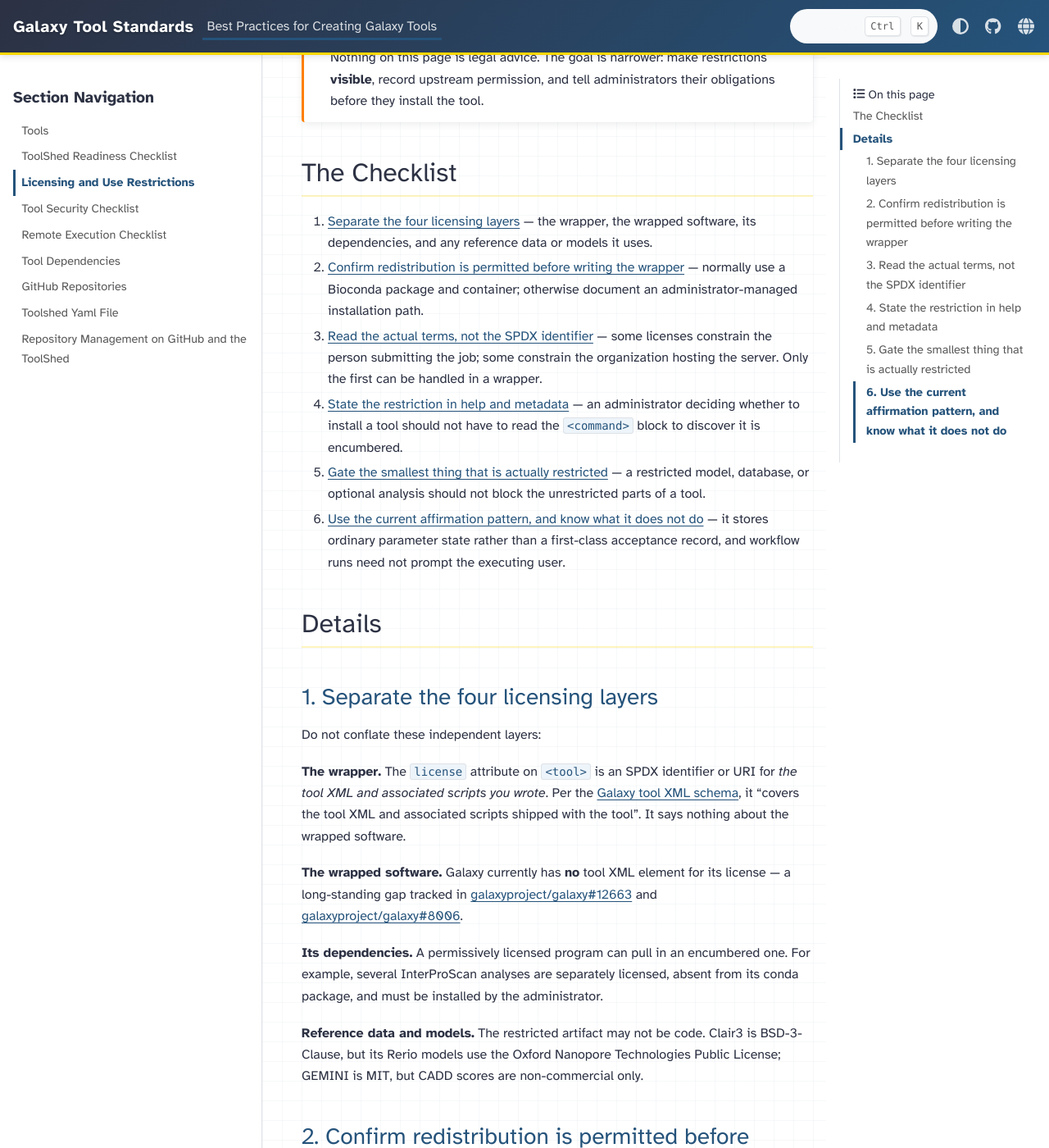
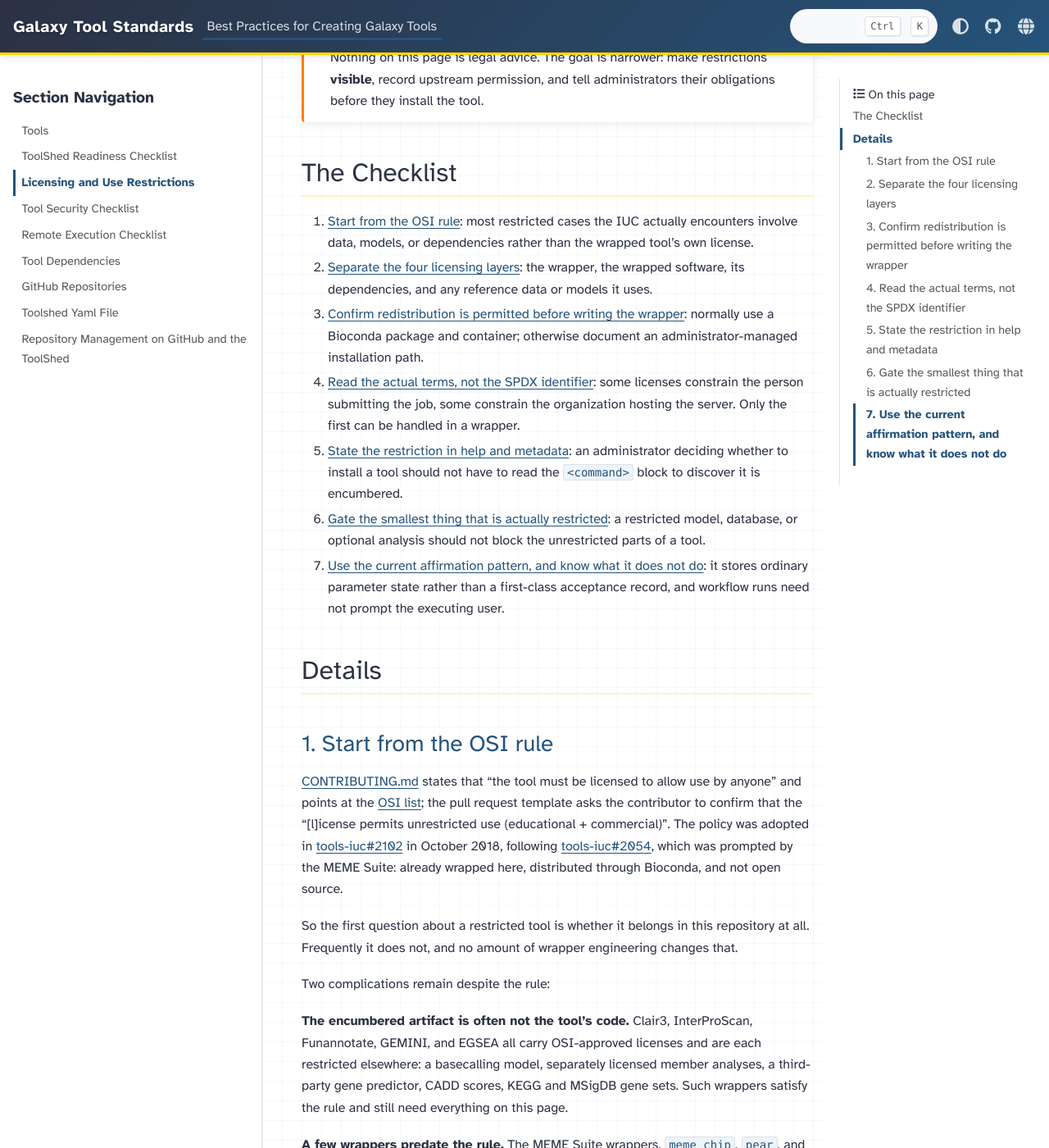
Before and after one commit to galaxy-iuc/standards, a Sphinx documentation site: the page built from docs/best_practices/licensing.rst, in a window 1280 px wide and 1400 px high, scrolled down 429 px. Shown: the whole window at 82% size. Built offline with Sphinx 7.4.7 and the PyData theme 0.15.4, drawn with Linux system fonts in a browser that asks for light colours; some of the changed text lies outside the part shown.

Commit message:
Frame licensing page around the IUC OSI license policy
Lead with the rule adopted in tools-iuc#2102 (2018) and why it settles less
than it appears to: in most restricted cases the tool's own license is
OSI-approved and the restriction lives in a model, dataset, or optional
dependency. Name the pre-2018 wrappers and sfold as an exception rather than
a precedent.

Add egsea as an over-blocking example in the gate-scoping section. Drop all
em dashes per review.

Co-Authored-By: Claude Opus 5 (1M context) <noreply@anthropic.com>

```diff
--- a/docs/best_practices/licensing.rst
+++ b/docs/best_practices/licensing.rst
@@ -1,14 +1,14 @@
 Licensing and Use Restrictions
 ==============================
 
-Most tools wrapped by the IUC are under permissive or copyleft open source
-licenses and need no special handling. A minority are not: they are free only
-for academic, non-profit, or otherwise non-commercial use, they restrict
-redistribution, or they restrict who may be served by an installed copy.
+The IUC accepts wrappers for software under an OSI-approved license. That rule
+answers the common case, but it does not answer every case, because the
+restricted artifact is frequently not the tool's own code: it is an optional
+dependency, a reference dataset, a model, or a term that binds the organization
+hosting the server rather than the person submitting the job.
 
-The IUC can wrap some such tools, but only when their distribution and
-deployment terms allow it. This page describes what to do while Galaxy lacks a
-first-class mechanism for declaring and enforcing those terms.
+This page is about those situations, and about the small number of wrappers
+whose underlying software carries use restrictions of its own.
 
 .. warning::
 
@@ -19,25 +19,71 @@ first-class mechanism for declaring and enforcing those terms.
 The Checklist
 -------------
 
-#. :ref:`Separate the four licensing layers <licensing-four-licenses>`
-   — the wrapper, the wrapped software, its dependencies, and any reference data or models it uses.
-#. :ref:`Confirm redistribution is permitted before writing the wrapper <licensing-redistribution>`
-   — normally use a Bioconda package and container; otherwise document an administrator-managed installation path.
-#. :ref:`Read the actual terms, not the SPDX identifier <licensing-read-terms>`
-   — some licenses constrain the person submitting the job; some constrain the organization hosting the server. Only the first can be handled in a wrapper.
-#. :ref:`State the restriction in help and metadata <licensing-declare>`
-   — an administrator deciding whether to install a tool should not have to read the ``<command>`` block to discover it is encumbered.
-#. :ref:`Gate the smallest thing that is actually restricted <licensing-scope-the-gate>`
-   — a restricted model, database, or optional analysis should not block the unrestricted parts of a tool.
-#. :ref:`Use the current affirmation pattern, and know what it does not do <licensing-current-pattern>`
-   — it stores ordinary parameter state rather than a first-class acceptance record, and workflow runs need not prompt the executing user.
+#. :ref:`Start from the OSI rule <licensing-osi>`:
+   most restricted cases the IUC actually encounters involve data, models, or
+   dependencies rather than the wrapped tool's own license.
+#. :ref:`Separate the four licensing layers <licensing-four-licenses>`:
+   the wrapper, the wrapped software, its dependencies, and any reference data
+   or models it uses.
+#. :ref:`Confirm redistribution is permitted before writing the wrapper <licensing-redistribution>`:
+   normally use a Bioconda package and container; otherwise document an
+   administrator-managed installation path.
+#. :ref:`Read the actual terms, not the SPDX identifier <licensing-read-terms>`:
+   some licenses constrain the person submitting the job, some constrain the
+   organization hosting the server. Only the first can be handled in a wrapper.
+#. :ref:`State the restriction in help and metadata <licensing-declare>`:
+   an administrator deciding whether to install a tool should not have to read
+   the ``<command>`` block to discover it is encumbered.
+#. :ref:`Gate the smallest thing that is actually restricted <licensing-scope-the-gate>`:
+   a restricted model, database, or optional analysis should not block the
+   unrestricted parts of a tool.
+#. :ref:`Use the current affirmation pattern, and know what it does not do <licensing-current-pattern>`:
+   it stores ordinary parameter state rather than a first-class acceptance
+   record, and workflow runs need not prompt the executing user.
 
 Details
 -------
 
+.. _licensing-osi:
+
+1. Start from the OSI rule
+~~~~~~~~~~~~~~~~~~~~~~~~~~
+
+`CONTRIBUTING.md <https://github.com/galaxyproject/tools-iuc/blob/main/CONTRIBUTING.md>`__
+states that "the tool must be licensed to allow use by anyone" and points at the
+`OSI list <https://opensource.org/licenses>`__; the pull request template asks
+the contributor to confirm that the "[l]icense permits unrestricted use
+(educational + commercial)". The policy was adopted in
+`tools-iuc#2102 <https://github.com/galaxyproject/tools-iuc/pull/2102>`__ in
+October 2018, following
+`tools-iuc#2054 <https://github.com/galaxyproject/tools-iuc/issues/2054>`__,
+which was prompted by the MEME Suite: already wrapped here, distributed through
+Bioconda, and not open source.
+
+So the first question about a restricted tool is whether it belongs in this
+repository at all. Frequently it does not, and no amount of wrapper engineering
+changes that.
+
+Two complications remain despite the rule:
+
+**The encumbered artifact is often not the tool's code.** Clair3, InterProScan,
+Funannotate, GEMINI, and EGSEA all carry OSI-approved licenses and are each
+restricted elsewhere: a basecalling model, separately licensed member analyses,
+a third-party gene predictor, CADD scores, KEGG and MSigDB gene sets. Such
+wrappers satisfy the rule and still need everything on this page.
+
+**A few wrappers predate the rule.** The MEME Suite wrappers, ``meme_chip``,
+``pear``, and ``maker`` were added before October 2018 and are maintained under
+their original terms. ``sfold``, added in 2024, is the only later addition for
+software without an OSI-approved license. Treat it as an exception rather than a
+precedent.
+
+Tool repositories that do not apply this rule may still find the sections below
+useful, though section 3 assumes the Bioconda route the IUC relies on.
+
 .. _licensing-four-licenses:
 
-1. Separate the four licensing layers
+2. Separate the four licensing layers
 ~~~~~~~~~~~~~~~~~~~~~~~~~~~~~~~~~~~~~
 
 Do not conflate these independent layers:
@@ -49,7 +95,7 @@ it "covers the tool XML and associated scripts shipped with the tool". It says
 nothing about the wrapped software.
 
 **The wrapped software.** Galaxy currently has **no** tool XML element for its
-license — a long-standing gap tracked in
+license, a long-standing gap tracked in
 `galaxyproject/galaxy#12663 <https://github.com/galaxyproject/galaxy/issues/12663>`__
 and `galaxyproject/galaxy#8006 <https://github.com/galaxyproject/galaxy/issues/8006>`__.
 
@@ -63,7 +109,7 @@ Public License; GEMINI is MIT, but CADD scores are non-commercial only.
 
 .. _licensing-redistribution:
 
-2. Confirm redistribution is permitted before writing the wrapper
+3. Confirm redistribution is permitted before writing the wrapper
 ~~~~~~~~~~~~~~~~~~~~~~~~~~~~~~~~~~~~~~~~~~~~~~~~~~~~~~~~~~~~~~~~~
 
 Most IUC tools obtain their dependencies through a Bioconda package and,
@@ -79,7 +125,7 @@ Three outcomes, all of which occur in practice:
 
 **The license permits redistribution with restrictions on use.** This is the
 case the rest of this page addresses. Record the terms and ship the license text
-in the recipe — for example, ``license: Custom`` and ``license_file: COPYING`` for
+in the recipe. For example, ``license: Custom`` and ``license_file: COPYING`` for
 `meme <https://github.com/bioconda/bioconda-recipes/tree/master/recipes/meme>`__,
 and the SPDX identifier ``CC-BY-NC-SA-3.0`` for
 `pear <https://github.com/bioconda/bioconda-recipes/tree/master/recipes/pear>`__.
@@ -153,12 +199,15 @@ Make restrictions visible without requiring anyone to inspect ``<command>``:
 
 .. _licensing-scope-the-gate:
 
-5. Gate the smallest thing that is actually restricted
+6. Gate the smallest thing that is actually restricted
 ~~~~~~~~~~~~~~~~~~~~~~~~~~~~~~~~~~~~~~~~~~~~~~~~~~~~~~
 
 If the tool is encumbered, gate the tool. If only one input, model, database, or
 optional analysis is encumbered, gate only that path. Over-blocking an
-unrestricted analysis encourages reflexive acceptance.
+unrestricted analysis encourages reflexive acceptance. ``egsea.xml`` shows the
+cost: the software is GPL-3 and the restriction belongs to its optional KEGG and
+MSigDB gene sets, but the certification sits at the top level of ``<inputs>``,
+so every run is gated whether or not those sets are selected.
 
 ``clair3.xml`` is the pattern to copy for the conditional case. The restriction
 applies only when the selected model comes from the Rerio data table, so the
@@ -178,14 +227,14 @@ Note that this cannot be expressed with a ``<validator>``, because the condition
 depends on another parameter's selected data-table row; it has to be a Cheetah
 guard. Its test suite also verifies the expected failure and error message.
 
-Where the restricted component is simply absent from the installation — the
-InterProScan case — a conditional that documents the manual-installation
+Where the restricted component is simply absent from the installation, as in the
+InterProScan case, a conditional that documents the manual-installation
 requirement is preferable to a certification, since there is nothing for the
 user to certify.
 
 .. _licensing-current-pattern:
 
-6. Use the current affirmation pattern, and know what it does not do
+7. Use the current affirmation pattern, and know what it does not do
 ~~~~~~~~~~~~~~~~~~~~~~~~~~~~~~~~~~~~~~~~~~~~~~~~~~~~~~~~~~~~~~~~~~~~
 
 Until Galaxy offers a first-class mechanism, use an unchecked boolean with an
```
Also changed, not shown: other parts of docs/best_practices/licensing.rst (+2 -2 lines).
